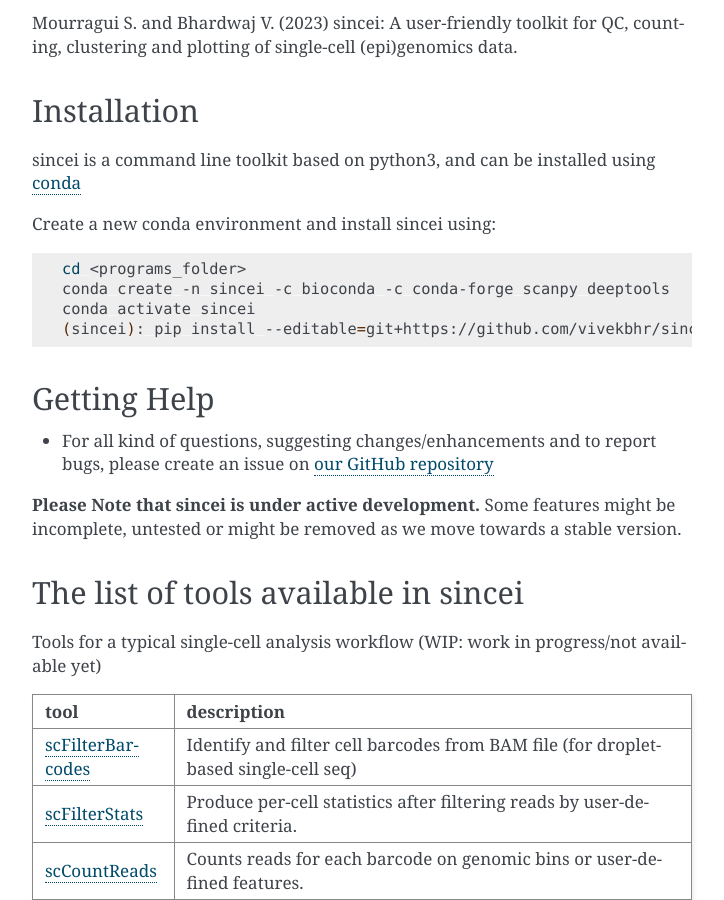
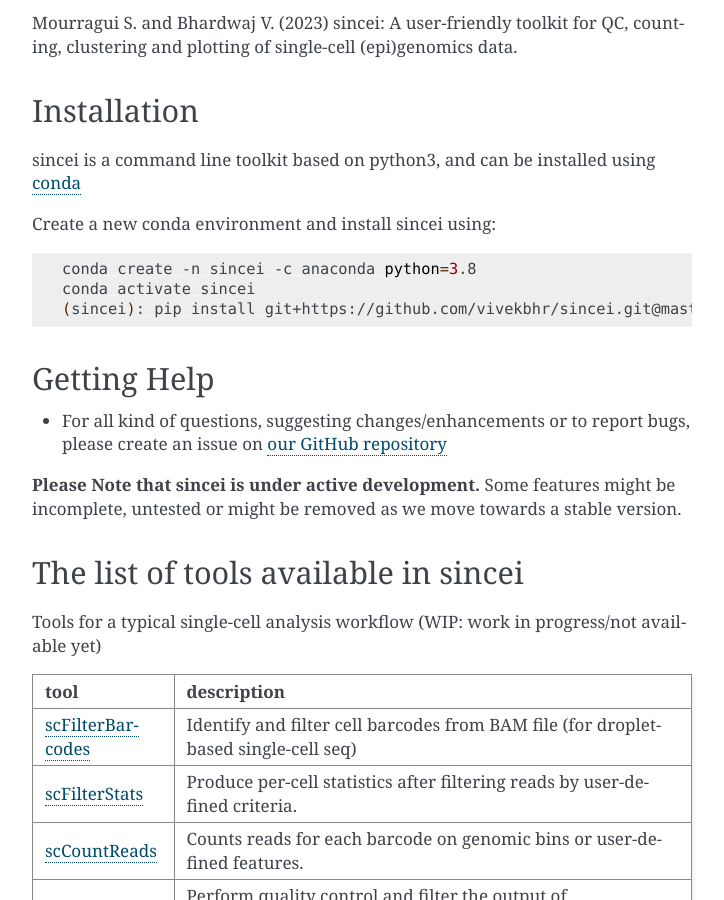
Before and after one commit to bhardwaj-lab/sincei, a Sphinx documentation site: the page built from docs/index.rst, in a window 1280 px wide and 900 px high, scrolled down 492 px. Shown: the whole window, without its empty margins (388-1112 px from the left). Built offline with Sphinx 7.4.7, drawn with Linux system fonts in a browser that asks for light colours.

Commit message:
updated install instructions

```diff
--- a/docs/index.rst
+++ b/docs/index.rst
@@ -20,16 +20,15 @@
 
 .. code-block:: bash
 
-    cd <programs_folder>
-    conda create -n sincei -c bioconda -c conda-forge scanpy deeptools
+    conda create -n sincei -c anaconda python=3.8
     conda activate sincei
-    (sincei): pip install --editable=git+https://github.com/vivekbhr/sincei.git@master#egg=sincei
+    (sincei): pip install git+https://github.com/vivekbhr/sincei.git@master#egg=sincei
 
 
 Getting Help
 ------------
 
-* For all kind of questions, suggesting changes/enhancements and to report bugs, please create an issue on `our GitHub repository <https://github.com/vivekbhr/sincei>`_
+* For all kind of questions, suggesting changes/enhancements or to report bugs, please create an issue on `our GitHub repository <https://github.com/vivekbhr/sincei>`_
 
 **Please Note that sincei is under active development.** Some features might be incomplete, untested or might be removed as we move towards a stable version.
 
```
